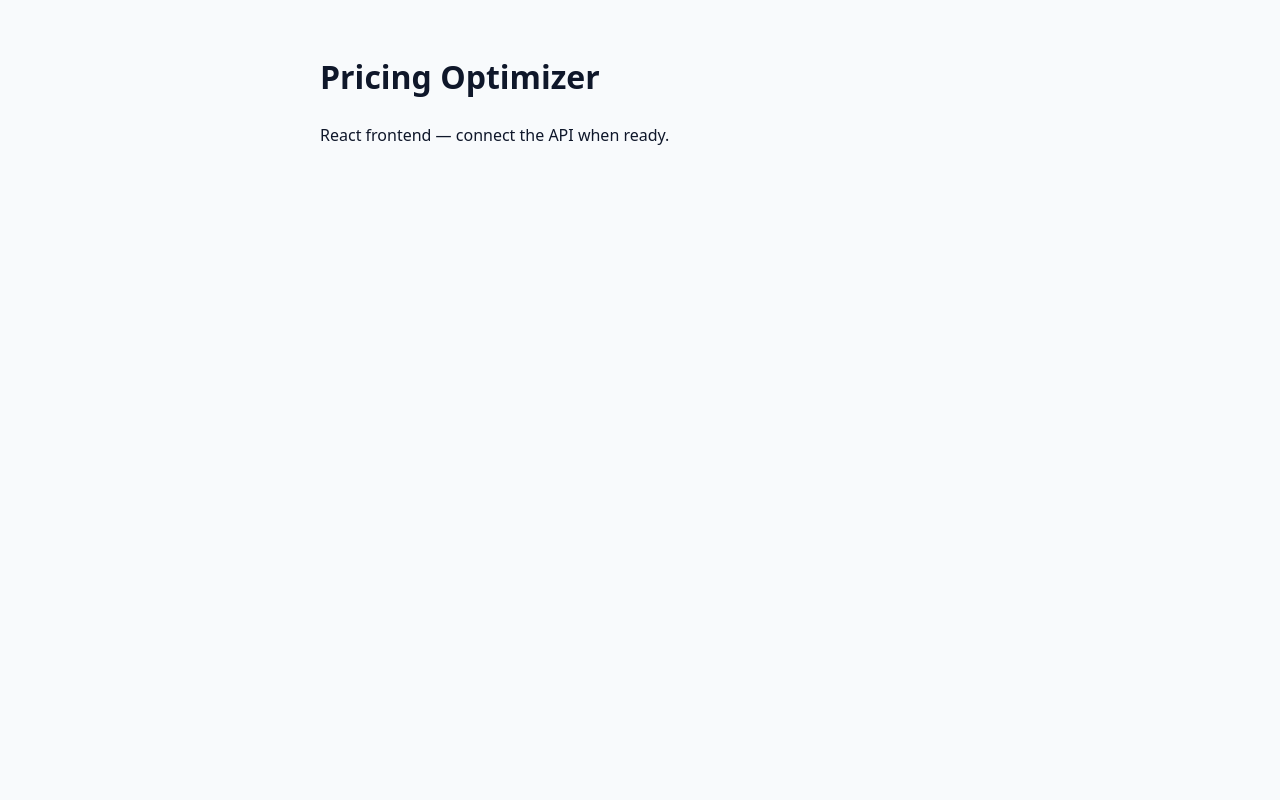
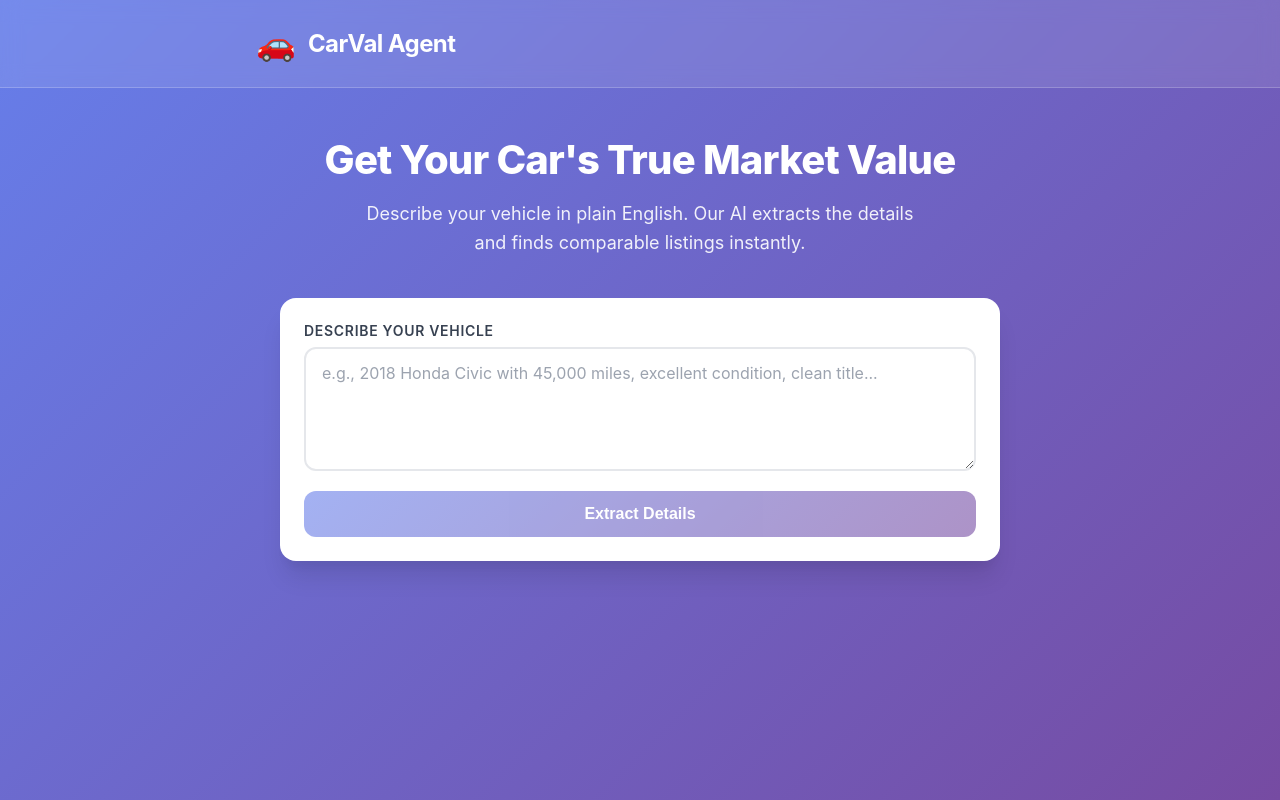
Before and after one commit to tayloraukward/pricing-optimizer, a React (Vite) app in the folder frontend/: page / in a window 1280 px wide. Built offline with nearby package versions, Linux system fonts and the light colour scheme.

Commit message:
initial UI setup and connected the user prompt to the parse_input API

```diff
--- /dev/null
+++ b/frontend/src/App.css
@@ -0,0 +1,233 @@
+* {
+  box-sizing: border-box;
+  margin: 0;
+  padding: 0;
+}
+
+.app {
+  min-height: 100vh;
+  background: linear-gradient(135deg, #667eea 0%, #764ba2 100%);
+  font-family: -apple-system, BlinkMacSystemFont, 'Segoe UI', Roboto, 'Helvetica Neue', Arial, sans-serif;
+}
+
+/* Header */
+.header {
+  padding: 1.5rem 2rem;
+  background: rgba(255, 255, 255, 0.1);
+  backdrop-filter: blur(10px);
+  border-bottom: 1px solid rgba(255, 255, 255, 0.2);
+}
+
+.logo {
+  display: flex;
+  align-items: center;
+  gap: 0.75rem;
+  max-width: 48rem;
+  margin: 0 auto;
+}
+
+.logo-icon {
+  font-size: 2rem;
+}
+
+.logo-text {
+  font-size: 1.5rem;
+  font-weight: 700;
+  color: white;
+  letter-spacing: -0.025em;
+}
+
+/* Main Content */
+.main {
+  max-width: 48rem;
+  margin: 0 auto;
+  padding: 3rem 1.5rem 4rem;
+}
+
+/* Hero Section */
+.hero {
+  text-align: center;
+  margin-bottom: 2.5rem;
+}
+
+.title {
+  font-size: 2.5rem;
+  font-weight: 800;
+  color: white;
+  margin-bottom: 1rem;
+  line-height: 1.2;
+  letter-spacing: -0.02em;
+}
+
+.subtitle {
+  font-size: 1.125rem;
+  color: rgba(255, 255, 255, 0.9);
+  line-height: 1.6;
+  max-width: 36rem;
+  margin: 0 auto;
+}
+
+/* Input Card */
+.input-card {
+  background: white;
+  border-radius: 1rem;
+  padding: 1.5rem;
+  box-shadow: 0 20px 25px -5px rgba(0, 0, 0, 0.1), 0 10px 10px -5px rgba(0, 0, 0, 0.04);
+  margin-bottom: 1.5rem;
+}
+
+.input-label {
+  display: block;
+  font-size: 0.875rem;
+  font-weight: 600;
+  color: #374151;
+  margin-bottom: 0.5rem;
+  text-transform: uppercase;
+  letter-spacing: 0.05em;
+}
+
+.input-textarea {
+  width: 100%;
+  padding: 0.75rem 1rem;
+  border: 2px solid #e5e7eb;
+  border-radius: 0.75rem;
+  font-size: 1rem;
+  line-height: 1.5;
+  resize: vertical;
+  transition: border-color 0.2s, box-shadow 0.2s;
+  font-family: inherit;
+}
+
+.input-textarea:focus {
+  outline: none;
+  border-color: #667eea;
+  box-shadow: 0 0 0 3px rgba(102, 126, 234, 0.1);
+}
+
+.input-textarea::placeholder {
+  color: #9ca3af;
+}
+
+/* Submit Button */
+.submit-btn {
+  width: 100%;
+  margin-top: 1rem;
+  padding: 0.875rem 1.5rem;
+  background: linear-gradient(135deg, #667eea 0%, #764ba2 100%);
+  color: white;
+  font-size: 1rem;
+  font-weight: 600;
+  border: none;
+  border-radius: 0.75rem;
+  cursor: pointer;
+  transition: transform 0.2s, box-shadow 0.2s;
+}
+
+.submit-btn:hover:not(:disabled) {
+  transform: translateY(-1px);
+  box-shadow: 0 10px 20px -5px rgba(102, 126, 234, 0.4);
+}
+
+.submit-btn:disabled {
+  opacity: 0.6;
+  cursor: not-allowed;
+}
+
+.loading {
+  display: flex;
+  align-items: center;
+  justify-content: center;
+  gap: 0.5rem;
+}
+
+.spinner {
+  width: 1rem;
+  height: 1rem;
+  border: 2px solid rgba(255, 255, 255, 0.3);
+  border-top-color: white;
+  border-radius: 50%;
+  animation: spin 0.8s linear infinite;
+}
+
+@keyframes spin {
+  to {
+    transform: rotate(360deg);
+  }
+}
+
+/* Result Card */
+.result-card {
+  background: white;
+  border-radius: 1rem;
+  padding: 1.5rem;
+  box-shadow: 0 20px 25px -5px rgba(0, 0, 0, 0.1);
+  border-left: 4px solid;
+}
+
+.result-card.success {
+  border-left-color: #10b981;
+}
+
+.result-card.error {
+  border-left-color: #ef4444;
+}
+
+.result-title {
+  font-size: 1.125rem;
+  font-weight: 700;
+  margin-bottom: 1rem;
+  color: #111827;
+}
+
+/* Parsed Data Fields */
+.parsed-data {
+  display: grid;
+  grid-template-columns: repeat(auto-fit, minmax(10rem, 1fr));
+  gap: 1rem;
+}
+
+.field {
+  display: flex;
+  flex-direction: column;
+  gap: 0.25rem;
+}
+
+.field-label {
+  font-size: 0.75rem;
+  font-weight: 600;
+  color: #6b7280;
+  text-transform: uppercase;
+  letter-spacing: 0.05em;
+}
+
+.field-value {
+  font-size: 1.125rem;
+  font-weight: 600;
+  color: #111827;
+}
+
+.field-value.capitalize {
+  text-transform: capitalize;
+}
+
+/* Error Message */
+.error-message {
+  color: #ef4444;
+  font-size: 0.95rem;
+  line-height: 1.5;
+}
+
+/* Responsive */
+@media (max-width: 640px) {
+  .title {
+    font-size: 1.75rem;
+  }
+
+  .subtitle {
+    font-size: 1rem;
+  }
+
+  .parsed-data {
+    grid-template-columns: 1fr;
+  }
+}
--- a/frontend/src/App.tsx
+++ b/frontend/src/App.tsx
@@ -1,9 +1,144 @@
+import { useState } from 'react';
+import './App.css';
+
+interface ParsedDetails {
+  year: number;
+  manufacturer: string;
+  model: string;
+  mileage?: number;
+  condition?: string;
+}
+
+interface ParseResult {
+  success: boolean;
+  parsed_details?: ParsedDetails;
+  error?: string;
+}
+
 function App() {
+  const [description, setDescription] = useState('');
+  const [result, setResult] = useState<ParseResult | null>(null);
+  const [loading, setLoading] = useState(false);
+
+  const handleSubmit = async (e: React.FormEvent) => {
+    e.preventDefault();
+    if (!description.trim()) return;
+
+    setLoading(true);
+    setResult(null);
+
+    try {
+      // Use environment variable in production, localhost for development
+      const API_URL = import.meta.env.VITE_API_URL || 'http://localhost:8080';
+
+      const response = await fetch(`${API_URL}/test-parse`, {
+        method: 'POST',
+        headers: { 'Content-Type': 'application/json' },
+        body: JSON.stringify({ description }),
+      });
+
+      const data = await response.json();
+      setResult(data);
+    } catch (err) {
+      setResult({
+        success: false,
+        error: `Failed to connect to API. Please try again. ${err}`,
+      });
+    } finally {
+      setLoading(false);
+    }
+  };
+
   return (
-    <main>
-      <h1>Pricing Optimizer</h1>
-      <p>React frontend — connect the API when ready.</p>
-    </main>
+    <div className="app">
+      <header className="header">
+        <div className="logo">
+          <span className="logo-icon">🚗</span>
+          <span className="logo-text">CarVal Agent</span>
+        </div>
+      </header>
+
+      <main className="main">
+        <div className="hero">
+          <h1 className="title">Get Your Car's True Market Value</h1>
+          <p className="subtitle">
+            Describe your vehicle in plain English. Our AI extracts the details
+            and finds comparable listings instantly.
+          </p>
+        </div>
+
+        <form className="input-card" onSubmit={handleSubmit}>
+          <label className="input-label" htmlFor="car-description">
+            Describe Your Vehicle
+          </label>
+          <textarea
+            id="car-description"
+            className="input-textarea"
+            placeholder="e.g., 2018 Honda Civic with 45,000 miles, excellent condition, clean title..."
+            value={description}
+            onChange={(e) => setDescription(e.target.value)}
+            rows={4}
+          />
+          <button
+            type="submit"
+            className="submit-btn"
+            disabled={loading || !description.trim()}
+          >
+            {loading ? (
+              <span className="loading">
+                <span className="spinner"></span>
+                Analyzing...
+              </span>
+            ) : (
+              'Extract Details'
+            )}
+          </button>
+        </form>
+
+        {result && (
+          <div className={`result-card ${result.success ? 'success' : 'error'}`}>
+            <h3 className="result-title">
+              {result.success ? '✓ Details Extracted' : '✗ Parsing Failed'}
+            </h3>
+
+            {result.success && result.parsed_details ? (
+              <div className="parsed-data">
+                <div className="field">
+                  <span className="field-label">Year</span>
+                  <span className="field-value">{result.parsed_details.year}</span>
+                </div>
+                <div className="field">
+                  <span className="field-label">Make</span>
+                  <span className="field-value">{result.parsed_details.manufacturer}</span>
+                </div>
+                <div className="field">
+                  <span className="field-label">Model</span>
+                  <span className="field-value">{result.parsed_details.model}</span>
+                </div>
+                {result.parsed_details.mileage && (
+                  <div className="field">
+                    <span className="field-label">Mileage</span>
+                    <span className="field-value">
+                      {result.parsed_details.mileage.toLocaleString()} miles
+                    </span>
+                  </div>
+                )}
+                {result.parsed_details.condition && (
+                  <div className="field">
+                    <span className="field-label">Condition</span>
+                    <span className="field-value capitalize">
+                      {result.parsed_details.condition}
+                    </span>
+                  </div>
+                )}
+              </div>
+            ) : (
+              <p className="error-message">{result.error}</p>
+            )}
+          </div>
+        )}
+      </main>
+    </div>
   );
 }
 
--- a/frontend/src/index.css
+++ b/frontend/src/index.css
@@ -1,17 +1,12 @@
-:root {
-  font-family: system-ui, sans-serif;
-  line-height: 1.5;
-  color: #0f172a;
-  background: #f8fafc;
+/* Base styles - App.css handles component styling */
+* {
+  margin: 0;
+  padding: 0;
+  box-sizing: border-box;
 }
 
 body {
-  margin: 0;
-  min-height: 100vh;
+  font-family: -apple-system, BlinkMacSystemFont, 'Segoe UI', Roboto, 'Helvetica Neue', Arial, sans-serif;
+  -webkit-font-smoothing: antialiased;
+  -moz-osx-font-smoothing: grayscale;
 }
-
-main {
-  max-width: 40rem;
-  margin: 0 auto;
-  padding: 2rem;
-}
```
